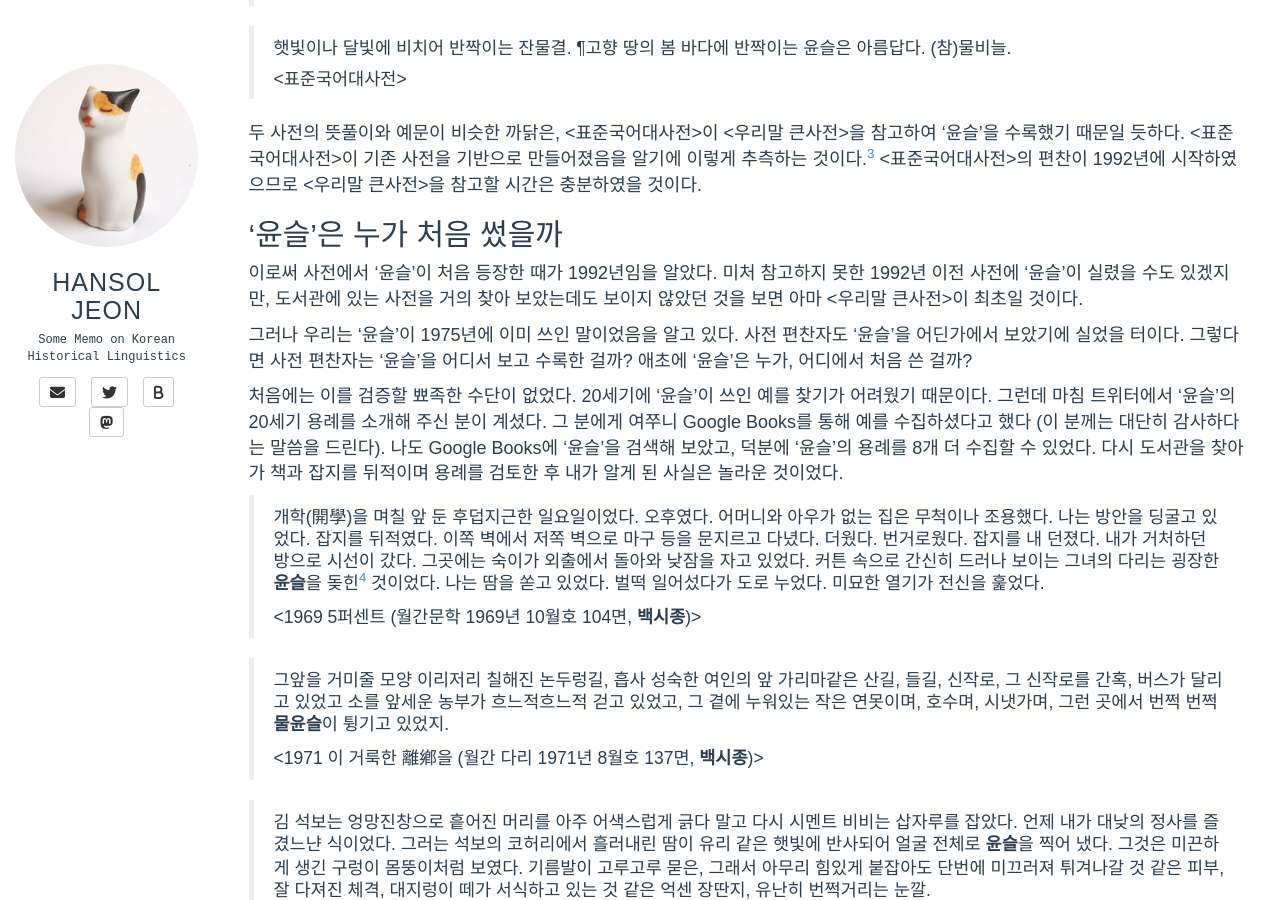
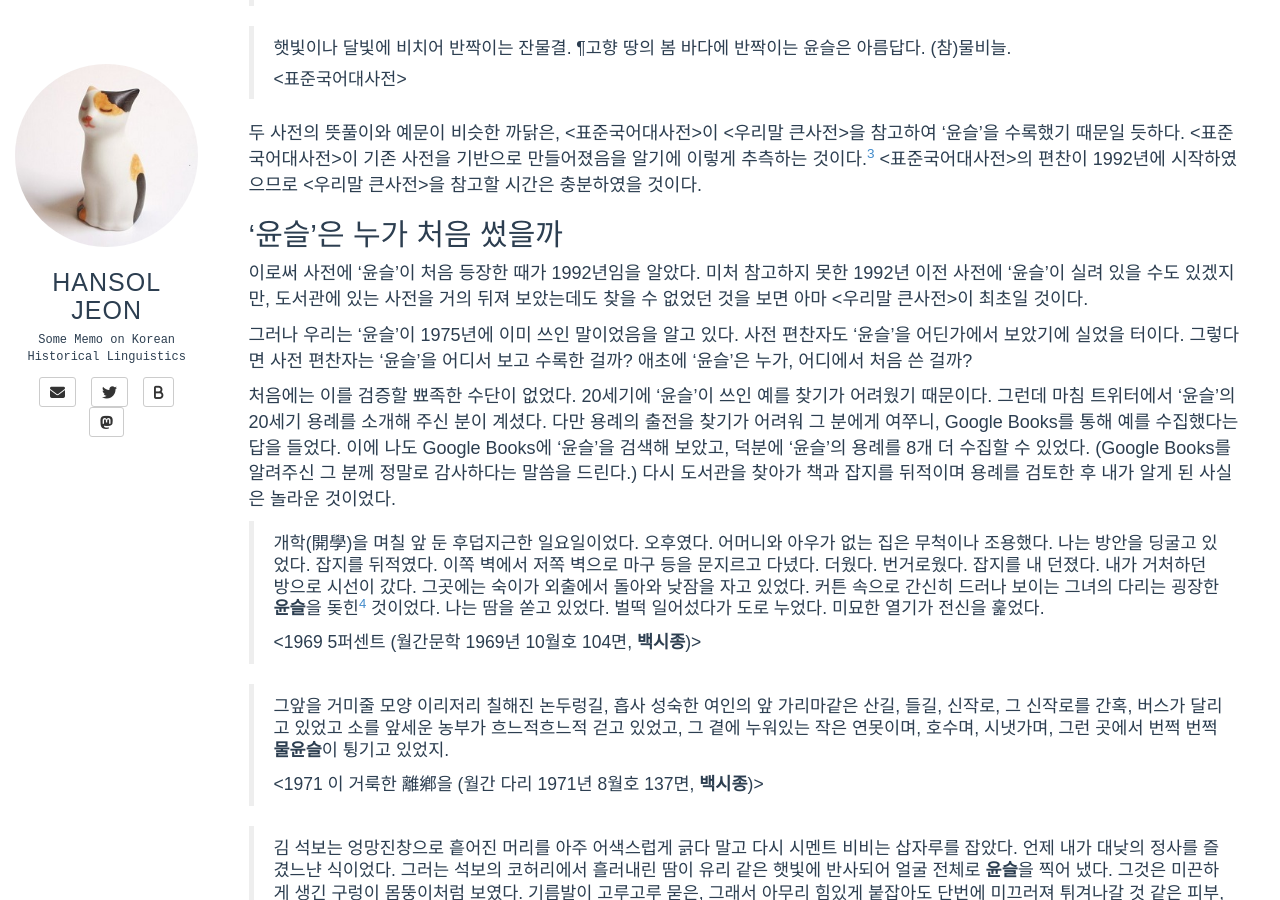
Before and after one commit to hansoljeon95/hansoljeon95.github.io, a Jekyll site: the page built from _posts/2025-10-07-yunsul.md, in a window 1280 px wide and 900 px high, scrolled down 2110 px. Built offline with Jekyll 4.4.1, drawn with Linux system fonts in a browser that asks for light colours; some web fonts are replaced; comment, search, counter and statistics services are not loaded; some of the changed text lies outside the part shown.

Commit message:
Post: minor changes

```diff
--- a/_posts/2025-10-07-yunsul.md
+++ b/_posts/2025-10-07-yunsul.md
@@ -81,11 +81,11 @@ date: 2025-10-07 03:07:15 +0900
 
 ## '윤슬'은 누가 처음 썼을까
 
-이로써 사전에서 '윤슬'이 처음 등장한 때가 1992년임을 알았다. 미처 참고하지 못한 1992년 이전 사전에 '윤슬'이 실렸을 수도 있겠지만, 도서관에 있는 사전을 거의 찾아 보았는데도 보이지 않았던 것을 보면 아마 \<우리말 큰사전\>이 최초일 것이다.
+이로써 사전에 '윤슬'이 처음 등장한 때가 1992년임을 알았다. 미처 참고하지 못한 1992년 이전 사전에 '윤슬'이 실려 있을 수도 있겠지만, 도서관에 있는 사전을 거의 뒤져 보았는데도 찾을 수 없었던 것을 보면 아마 \<우리말 큰사전\>이 최초일 것이다.
 
 그러나 우리는 '윤슬'이 1975년에 이미 쓰인 말이었음을 알고 있다. 사전 편찬자도 '윤슬'을 어딘가에서 보았기에 실었을 터이다. 그렇다면 사전 편찬자는 '윤슬'을 어디서 보고 수록한 걸까? 애초에 '윤슬'은 누가, 어디에서 처음 쓴 걸까?
 
-처음에는 이를 검증할 뾰족한 수단이 없었다. 20세기에 '윤슬'이 쓰인 예를 찾기가 어려웠기 때문이다. 그런데 마침 트위터에서 '윤슬'의 20세기 용례를 소개해 주신 분이 계셨다. 그 분에게 여쭈니 Google Books를 통해 예를 수집하셨다고 했다 (이 분께는 대단히 감사하다는 말씀을 드린다). 나도 Google Books에 '윤슬'을 검색해 보았고, 덕분에 '윤슬'의 용례를 8개 더 수집할 수 있었다. 다시 도서관을 찾아가 책과 잡지를 뒤적이며 용례를 검토한 후 내가 알게 된 사실은 놀라운 것이었다.
+처음에는 이를 검증할 뾰족한 수단이 없었다. 20세기에 '윤슬'이 쓰인 예를 찾기가 어려웠기 때문이다. 그런데 마침 트위터에서 '윤슬'의 20세기 용례를 소개해 주신 분이 계셨다. 다만 용례의 출전을 찾기가 어려워 그 분에게 여쭈니, Google Books를 통해 예를 수집했다는 답을 들었다. 이에 나도 Google Books에 '윤슬'을 검색해 보았고, 덕분에 '윤슬'의 용례를 8개 더 수집할 수 있었다. (Google Books를 알려주신 그 분께 정말로 감사하다는 말씀을 드린다.) 다시 도서관을 찾아가 책과 잡지를 뒤적이며 용례를 검토한 후 내가 알게 된 사실은 놀라운 것이었다.
 
 > 개학(開學)을 며칠 앞 둔 후덥지근한 일요일이었다. 오후였다. 어머니와 아우가 없는 집은 무척이나 조용했다. 나는 방안을 딩굴고 있었다. 잡지를 뒤적였다. 이쪽 벽에서 저쪽 벽으로 마구 등을 문지르고 다녔다. 더웠다. 번거로웠다. 잡지를 내 던졌다. 내가 거처하던 방으로 시선이 갔다. 그곳에는 숙이가 외출에서 돌아와 낮잠을 자고 있었다. 커튼 속으로 간신히 드러나 보이는 그녀의 다리는 굉장한 **윤슬**을 돚힌[^4] 것이었다. 나는 땀을 쏟고 있었다. 벌떡 일어섰다가 도로 누었다. 미묘한 열기가 전신을 훑었다.
 >
@@ -197,5 +197,5 @@ date: 2025-10-07 03:07:15 +0900
 ___
 [^1]: '윤슬'로 딸 이름을 지었다는 2000년도 다음 카페 글도 언급되었지만, 아쉽게도 나는 그 글을 직접 확인하지 못하였다.
 [^2]: 단 \<우리 토박이말 사전\>은 한글학회에서 펴 냈으므로, \<표준국어대사전\>과는 무관하게 \<우리말 큰사전\>의 수록어를 그대로 가져 왔을 듯하다.
-[^3]: 나는 작년 초에 국립국어원 분들의 대화를 들을 기회가 있었는데, \<표준국어대사전\> 작업을 위해 기존 사전을 오려 큰 널판지에 풀로 붙이는 작업을 하셨다는 이야기를 들은 바 있다. \<표준국어대사전\>의 편찬에 다른 사전이 참고되었음을 알려주는 일화라고 하겠다.
+[^3]: 나는 작년 초에 국립국어원 분들의 대화에 낄 기회가 있었는데, 그 때 \<표준국어대사전\> 작업을 위해 기존 사전을 오려 큰 널판지에 풀로 붙이는 작업을 하셨다는 이야기를 들었다. \<표준국어대사전\>의 편찬에 다른 사전이 참고되었음을 알려주는 일화라고 하겠다. \<우리말 큰사전\>에도 참고한 사전의 목록이 제시되어 있으니, \<표준국어대사전\>에서 다른 사전을 참고한 것이 이상한 일은 아니다.
 [^4]: [인용자 주] 원문의 표기를 그대로 따랐다.
```
